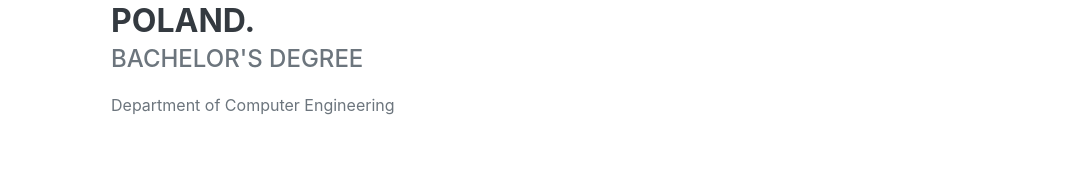
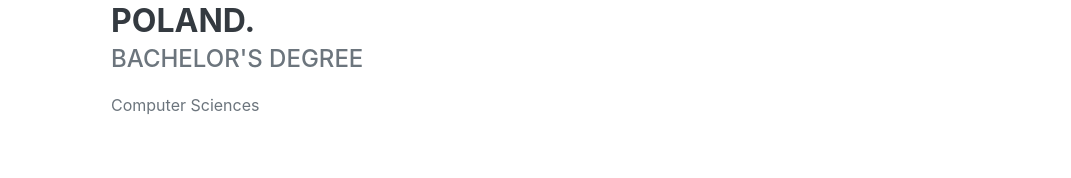
Before and after one commit to umitkilic/umitkilic.github.io, a plain HTML site: page index.html in a window 1280 px wide. Shown: the part 2267-2445 px from the top of the page, without its empty margins (209-1280 px from the left). Drawn offline with nearby package versions, Linux system fonts and the light colour scheme; a web font is replaced by a local one.

Commit message:
Update index.html

```diff
--- a/index.html
+++ b/index.html
@@ -102,7 +102,7 @@
                         <div class="flex-grow-1">
                             <h3 class="mb-0">Lublin University of Technology, Lublin, Poland.</h3>
                             <div class="subheading mb-3">Bachelor's Degree</div>
-							<div>Department of Computer Engineering</div>
+							<div>Computer Sciences</div>
                             <p></p>
                         </div>
                         <div class="flex-shrink-0"><span class="text-primary">2014 - 2015</span></div>
```
